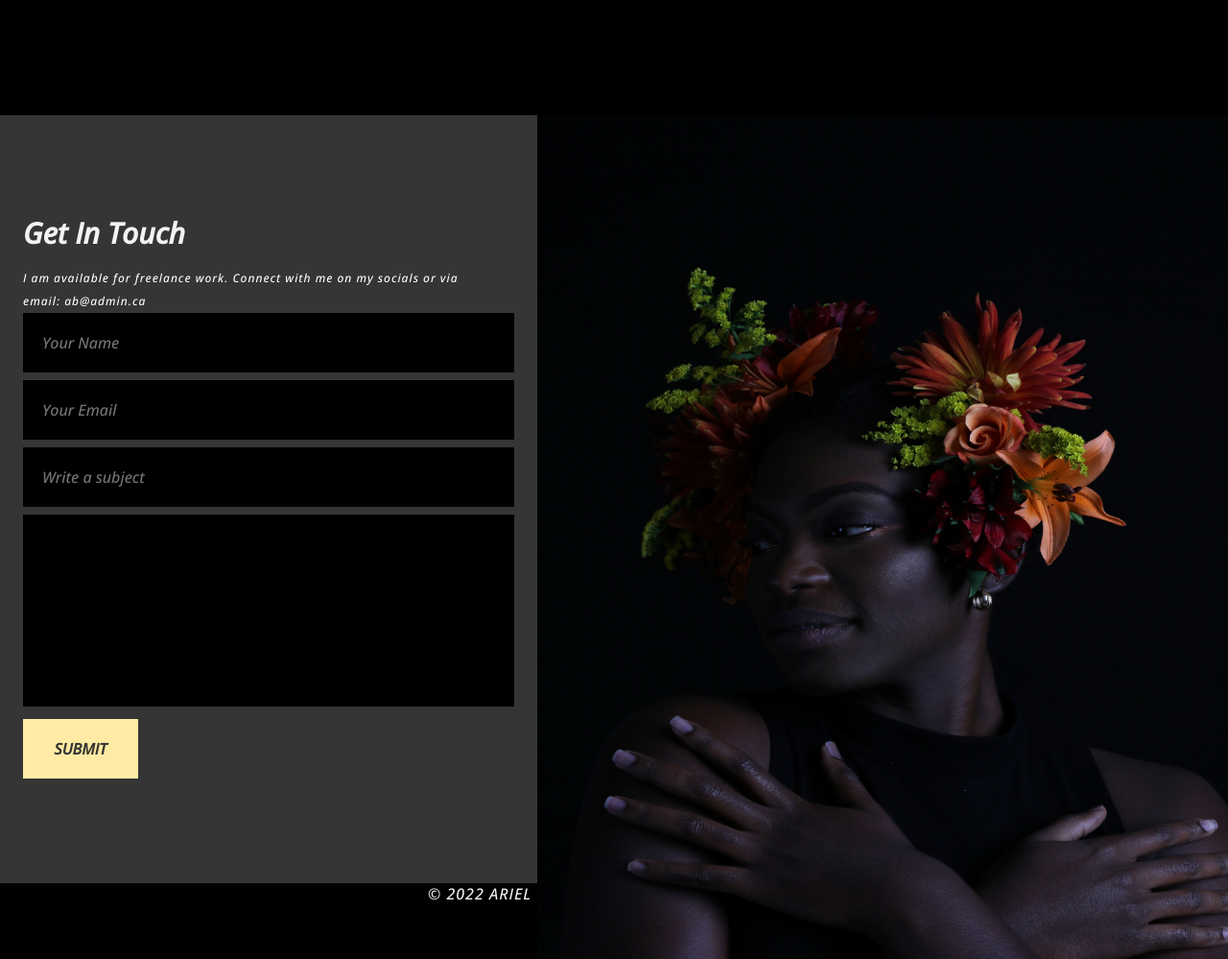
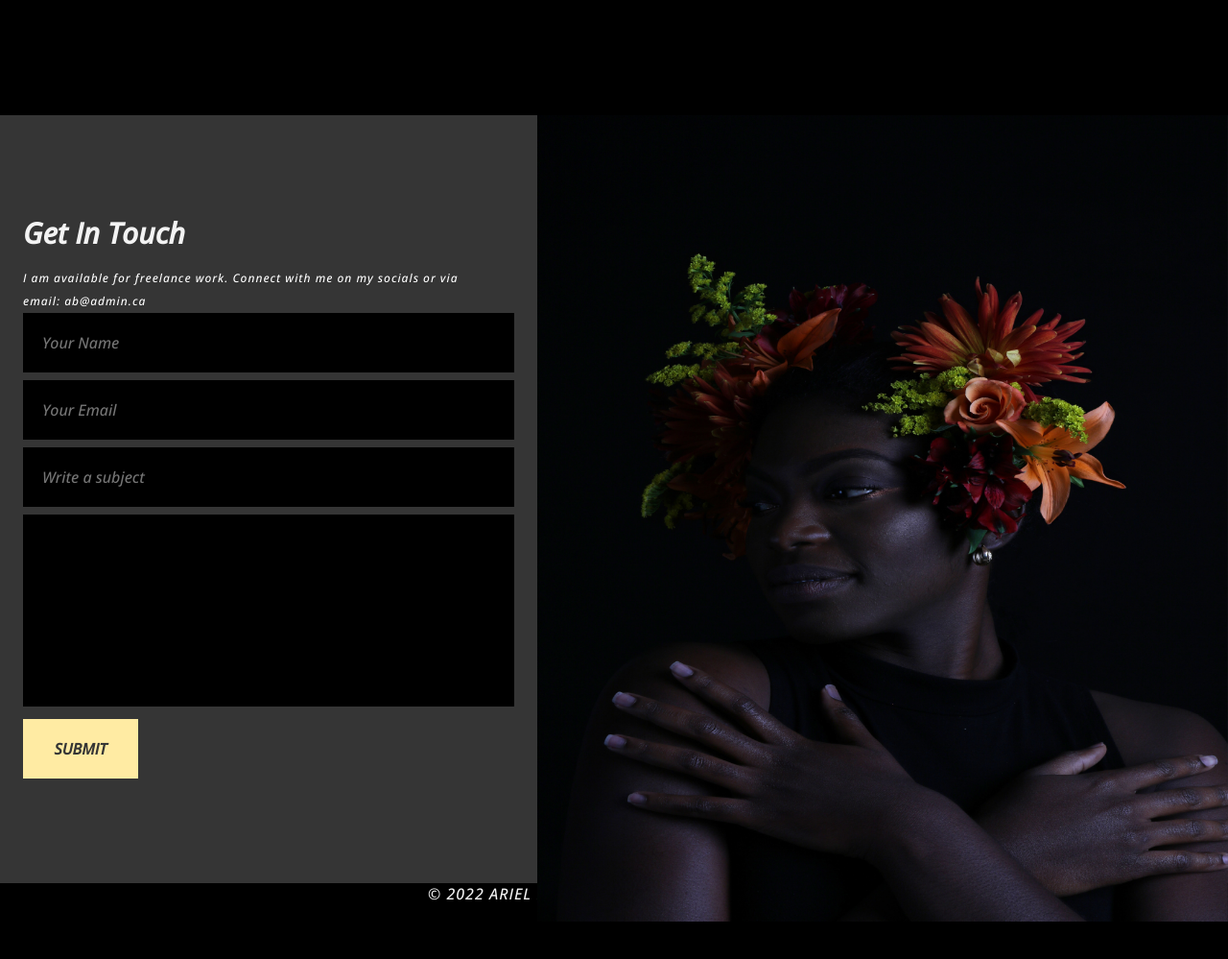
Before and after one commit to arielberkeley/UX_UI_HW19, a plain HTML site: page index.html in a window 1280 px wide. Shown: the part 2700-3699 px from the top of the page at 96% size. After the commit the page ends 3665 px from the top, so only its background shows below. Drawn offline with nearby package versions, Linux system fonts and the light colour scheme; files whose address does not match are found by name.

Commit message:
adjusted height of contact me page
see above

```diff
--- a/index.html
+++ b/index.html
@@ -141,7 +141,7 @@
     </div>
 
     <div class="contact-img">
-        <img src="./images/Contactme.jpg" alt="Contact" style="width:720px;height:924px;">
+        <img src="./images/Contactme.jpg" alt="Contact" style="width:720px;height:840px;">
 
     </div>
    </section>
```
